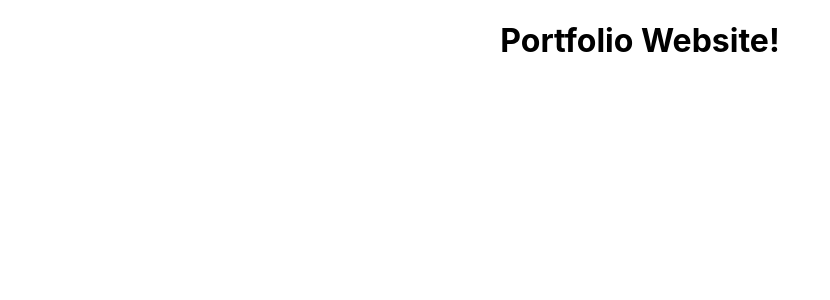
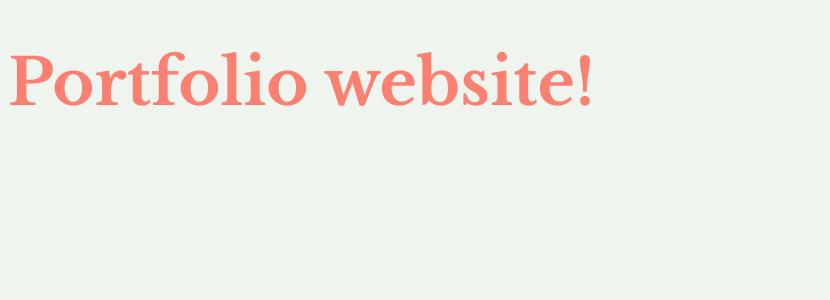
Before and after one commit to lozanasc/Portfolio-v1, a React (Create React App) app: page / in a window 1280 px wide. Shown: the top 300 px of the page, without its empty margins (0-830 px from the left). Built offline with nearby package versions, Linux system fonts and the light colour scheme.

Commit message:
changes made on dependencies

```diff
--- a/package.json
+++ b/package.json
@@ -6,8 +6,11 @@
     "@testing-library/jest-dom": "^5.14.1",
     "@testing-library/react": "^11.2.7",
     "@testing-library/user-event": "^12.8.3",
+    "framer-motion": "^4.1.17",
+    "node-sass": "^6.0.1",
     "react": "^17.0.2",
     "react-dom": "^17.0.2",
+    "react-router-dom": "^5.2.0",
     "react-scripts": "4.0.3",
     "web-vitals": "^1.1.2"
   },
--- a/src/App.css
+++ /dev/null
@@ -1,38 +0,0 @@
-.App {
-  text-align: center;
-}
-
-.App-logo {
-  height: 40vmin;
-  pointer-events: none;
-}
-
-@media (prefers-reduced-motion: no-preference) {
-  .App-logo {
-    animation: App-logo-spin infinite 20s linear;
-  }
-}
-
-.App-header {
-  background-color: #282c34;
-  min-height: 100vh;
-  display: flex;
-  flex-direction: column;
-  align-items: center;
-  justify-content: center;
-  font-size: calc(10px + 2vmin);
-  color: white;
-}
-
-.App-link {
-  color: #61dafb;
-}
-
-@keyframes App-logo-spin {
-  from {
-    transform: rotate(0deg);
-  }
-  to {
-    transform: rotate(360deg);
-  }
-}
--- a/src/App.js
+++ /dev/null
@@ -1,13 +0,0 @@
-import './App.css';
-
-function App() {
-  return (
-    <div className="App">
-      <h1>
-        Portfolio Website!
-      </h1>
-    </div>
-  );
-}
-
-export default App;
--- a/src/index.css
+++ /dev/null
@@ -1,13 +0,0 @@
-body {
-  margin: 0;
-  font-family: -apple-system, BlinkMacSystemFont, 'Segoe UI', 'Roboto', 'Oxygen',
-    'Ubuntu', 'Cantarell', 'Fira Sans', 'Droid Sans', 'Helvetica Neue',
-    sans-serif;
-  -webkit-font-smoothing: antialiased;
-  -moz-osx-font-smoothing: grayscale;
-}
-
-code {
-  font-family: source-code-pro, Menlo, Monaco, Consolas, 'Courier New',
-    monospace;
-}
--- a/src/index.js
+++ b/src/index.js
@@ -1,7 +1,7 @@
 import React from 'react';
 import ReactDOM from 'react-dom';
-import './index.css';
-import App from './App';
+import App from './App.jsx';
+import './styles/index.scss';
 
 ReactDOM.render(
   <React.StrictMode>
```
Also changed, not shown: 1 other file (tests, documents, lock files or other folders).
